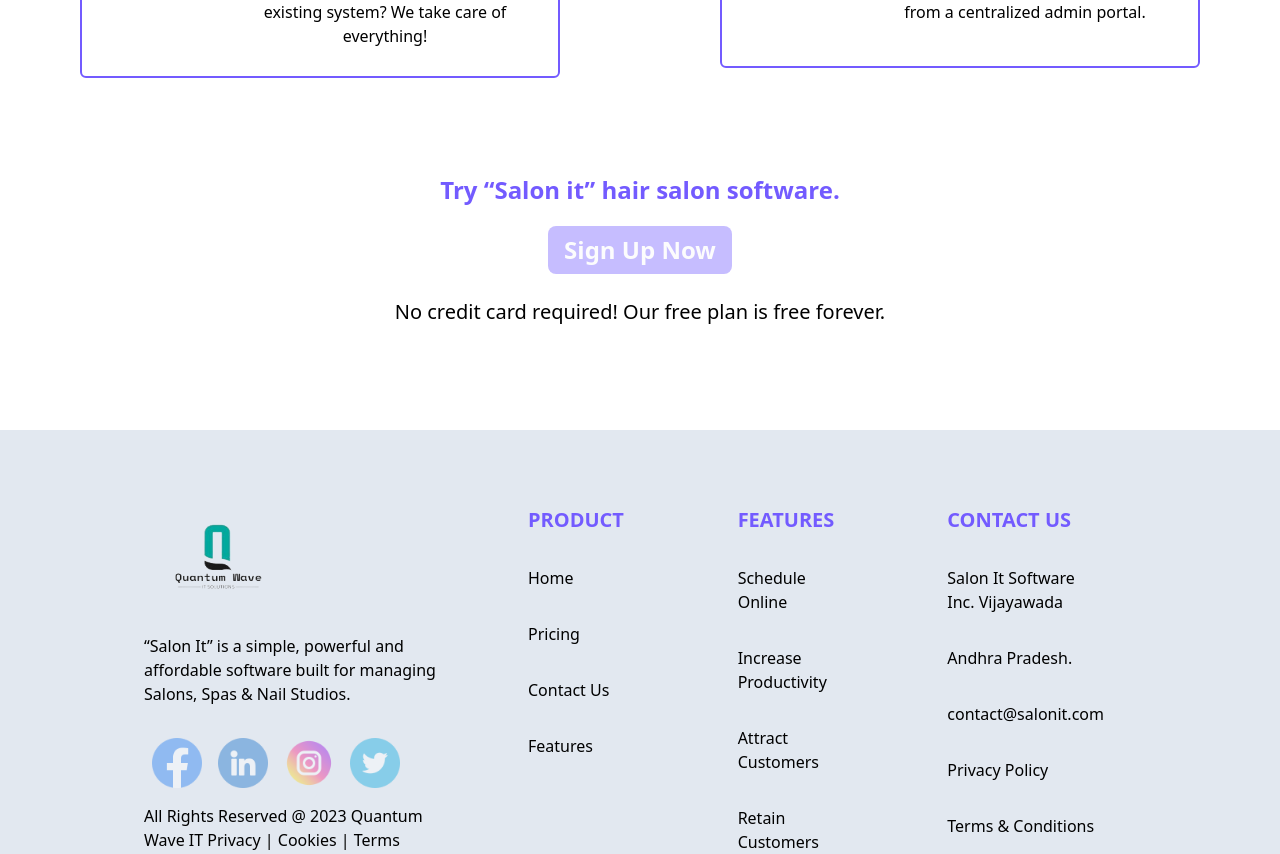
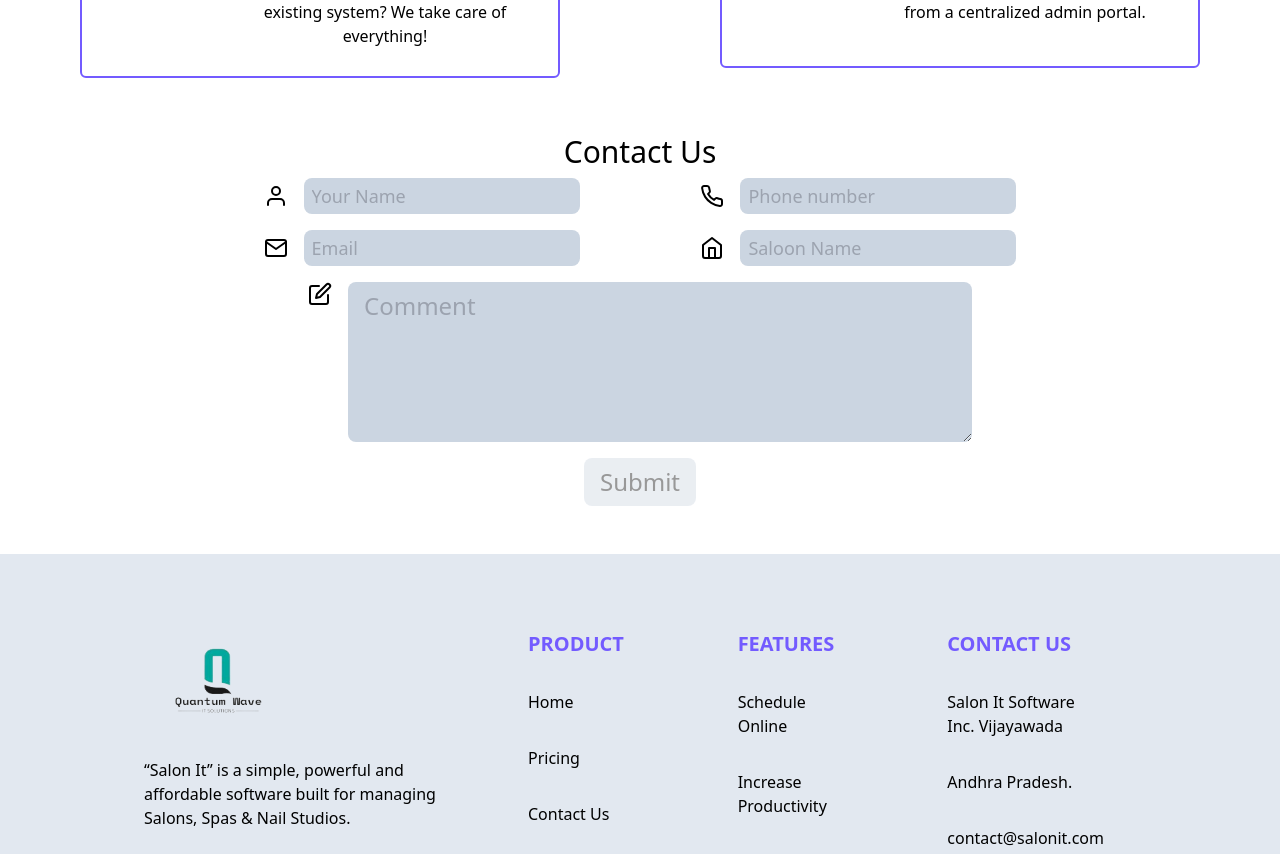
Before and after one commit to QITsolution/QWIT-landing, a React (Create React App) app: page / in a window 1280 px wide. Shown: the part 2536-3390 px from the top of the page. Built offline with nearby package versions, Linux system fonts and the light colour scheme.

Commit message:
added contact us component

```diff
--- a/src/App.js
+++ b/src/App.js
@@ -9,7 +9,7 @@
 
 const App = () => {
   return (
-    <div>
+    <>
       <NavBar />
       <Home />
       <Features />
@@ -17,7 +17,7 @@
       <Services />
       <ContactUs />
       <Footer />
-    </div>
+    </>
   );
 };
 
--- a/src/components/ContactUs.jsx
+++ b/src/components/ContactUs.jsx
@@ -1,19 +1,133 @@
-import React from "react";
+// import React from "react";
+
+// function ContactUs() {
+//   return (
+//     <div
+//       name="contactus"
+//       className=" flex flex-col w-full h-full items-center justify-center my-20">
+//       <p className="lg:text-2xl md:text-5xl text-3xl text-center text-[#735BFF] font-bold lg:px-0 px-3">
+//         Try “Salon it” hair salon software.
+//       </p>
+//       <div className="lg:text-2xl md:text-4xl text-3xl mt-5 hover:opacity-100 opacity-40 duration-300 text-slate-50 font-bold cursor-pointer bg-[#735BFF] rounded-lg py-2 px-4">
+//         Sign Up Now
+//       </div>
+//       <p className="my-6 lg:text-xl md:text-3xl text-2xl text-center lg:px-0 md:px-0 px-8">
+//         No credit card required! Our free plan is free forever.
+//       </p>
+//     </div>
+//   );
+// }
+// export default ContactUs;
+import { FiUser, FiMail, FiPhone, FiHome, FiEdit } from "react-icons/fi";
+import React, { useEffect, useState } from "react";
 
 function ContactUs() {
+  const [username, setUsername] = useState("");
+  const [phoneNumber, setPhoneNumber] = useState("");
+  const [email, setEmail] = useState("");
+  const [saloonName, setSaloonName] = useState("");
+  const [comment, setComment] = useState("");
+  const [canSubmit, setCanSubmit] = useState(false);
+  useEffect(() => {
+    if (
+      username.length > 0 &&
+      phoneNumber.length > 0 &&
+      email.length > 0 &&
+      saloonName.length > 0 &&
+      comment.length > 0
+    ) {
+      setCanSubmit(true);
+    } else {
+      setCanSubmit(false);
+    }
+  }, [username, phoneNumber, email, saloonName, comment]);
+  const handleSubmit = (e) => {
+    e.preventDefault();
+    console.log(
+      `${username}, ${phoneNumber},${email},${saloonName}, ${comment}`
+    );
+  };
   return (
     <div
       name="contactus"
-      className=" flex flex-col w-full h-full items-center justify-center my-20">
-      <p className="lg:text-2xl md:text-5xl text-3xl text-center text-[#735BFF] font-bold lg:px-0 px-3">
-        Try “Salon it” hair salon software.
-      </p>
-      <div className="lg:text-2xl md:text-4xl text-3xl mt-5 hover:opacity-100 opacity-40 duration-300 text-slate-50 font-bold cursor-pointer bg-[#735BFF] rounded-lg py-2 px-4">
-        Sign Up Now
-      </div>
-      <p className="my-6 lg:text-xl md:text-3xl text-2xl text-center lg:px-0 md:px-0 px-8">
-        No credit card required! Our free plan is free forever.
-      </p>
+      className="w-full h-full py-10 px-4 items-center justify-center flex flex-col">
+      <h1 className="lg:text-3xl md:text-2xl sm:text-xl">Contact Us</h1>
+      <form
+        className="w-full h-full items-center justify-center flex flex-col"
+        onSubmit={handleSubmit}>
+        <div
+          className="lg:w-[70%] w-auto h-full items-center justify-center flex flex-col lg:grid lg:grid-cols-2 lg:grid-rows-2
+        md:grid md:grid-cols-2 md:grid-rows-2">
+          <div className=" flex flex-row  items-center justify-center">
+            <FiUser className="w-6 h-6 mr-4" />
+            <input
+              className="h-auto lg:text-lg md:text-md sm:text-sm text-lg my-2 bg-slate-300 px-2 py-1 rounded-lg outline-none transition-transform duration-300 focus:scale-110"
+              type="text"
+              placeholder="Your Name"
+              onChange={(e) => {
+                setUsername(e.target.value);
+              }}
+            />
+          </div>
+          <div className=" flex flex-row  items-center justify-center">
+            <FiPhone className="w-6 h-6 mr-4" />
+            <input
+              className="h-auto lg:text-lg md:text-md sm:text-sm text-lg my-2 bg-slate-300 px-2 py-1 rounded-lg outline-none transition-transform duration-300 focus:scale-110"
+              type="text"
+              placeholder="Phone number"
+              onChange={(e) => {
+                setPhoneNumber(e.target.value);
+              }}
+            />
+          </div>
+          <div className=" flex flex-row  items-center justify-center">
+            <FiMail className="w-6 h-6 mr-4" />
+            <input
+              className="h-auto lg:text-lg md:text-md sm:text-sm text-lg my-2 bg-slate-300 px-2 py-1 rounded-lg outline-none transition-transform duration-300 focus:scale-110"
+              type="email"
+              placeholder="Email"
+              onChange={(e) => {
+                setEmail(e.target.value);
+              }}
+            />
+          </div>
+          <div className=" flex flex-row  items-center justify-center">
+            <FiHome className="w-6 h-6 mr-4" />
+            <input
+              className="h-auto lg:text-lg md:text-md sm:text-sm text-lg my-2 bg-slate-300 px-2 py-1 rounded-lg outline-none transition-transform duration-300 focus:scale-110"
+              type="text"
+              placeholder="Saloon Name"
+              onChange={(e) => {
+                setSaloonName(e.target.value);
+              }}
+            />
+          </div>
+        </div>
+        <div className="flex flex-col w-full h-full  items-center justify-center">
+          <div className="flex flex-row h-full w-full   justify-center">
+            <FiEdit className="h-6 w-6 my-2 mr-4" />
+            <textarea
+              className="h-[10rem] w-[50%] lg:text-2xl md:text-xl sm:text-lg my-2 bg-slate-300 px-4 py-2 rounded-lg outline-none"
+              placeholder="Comment"
+              onChange={(e) => {
+                setComment(e.target.value);
+              }}
+            />
+          </div>
+          <button
+            disabled={!canSubmit}
+            className={`w-auto h-auto lg:text-2xl md:text-xl sm:text-lg my-2 bg-slate-300 px-4 py-2 rounded-lg
+          transition-transform duration-300 outline-none focus:scale-110
+          ${
+            !canSubmit
+              ? "opacity-40 cursor-not-allowed"
+              : " hover:bg-slate-600 duration-300 transition-all opacity-100"
+          }`}
+            type="submit">
+            Submit
+          </button>
+        </div>
+      </form>
     </div>
   );
 }
--- a/src/components/Home.jsx
+++ b/src/components/Home.jsx
@@ -3,7 +3,7 @@
 const Home = () => {
   return (
     <div name="home" className="h-full w-full">
-      <div className="w-full flex flex-row justify-between items-center snap-center">
+      <div className="w-full flex flex-row justify-between items-center">
         <div
           className="bg-black w-full flex lg:mt-[7rem] lg:flex-row px-10
          flex-col justify-between items-center">
--- a/src/components/Pricing.jsx
+++ b/src/components/Pricing.jsx
@@ -30,13 +30,13 @@
         {/* prof */}
         <div className="flex lg:flex-row flex-col items-center justify-center">
           <div className=" h-auto lg:w-full md:w-full w-[25rem] flex flex-col items-center border-[3px] rounded-md border-[#735BFF] lg:mx-[10rem] py-14 px-20 my-6">
-            <p className="lg:text-4xl md:text-5xl text-5xl">Professional</p>
+            <p className="lg:text-4xl md:text-5xl text-3xl">Professional</p>
             <p className="flex flex-row text-[red] items-center">
               <p>₹</p>
-              <p className="lg:text-2xl md:text-3xl text-3xl lg:my-2 my-3">
+              <p className="lg:text-2xl md:text-3xl text-xl lg:my-2 my-3">
                 10,000
               </p>
-              <p className="lg:text-2xl md:text-3xl text-3xl lg:my-2 my-3">
+              <p className="lg:text-2xl md:text-3xl text-xl lg:my-2 my-3">
                 /year
               </p>
             </p>
@@ -46,7 +46,7 @@
                   <div className="flex items-center lg:text-2xl md:text-5xl text-5xl justify-center  py-3">
                     <p
                       key={id}
-                      className="lg:text-lg md:text-3xl text-xl text-center">
+                      className="lg:text-lg md:text-3xl text-lg text-center">
                       {val}
                     </p>
                   </div>
@@ -64,13 +64,13 @@
           </div>
           {/* ent */}
           <div className=" h-auto lg:w-full md:w-full w-[25rem] flex flex-col items-center border-[3px] rounded-md border-[#735BFF] lg:mx-[10rem] py-14 px-20 my-6">
-            <p className="lg:text-4xl md:text-5xl text-5xl">Enterprise</p>
+            <p className="lg:text-4xl md:text-5xl text-3xl">Enterprise</p>
             <p className="flex flex-row text-[green] items-center">
               <p>₹</p>
-              <p className="lg:text-2xl md:text-3xl text-3xl lg:my-2 my-3">
+              <p className="lg:text-2xl md:text-3xl text-xl lg:my-2 my-3">
                 15,000
               </p>
-              <p className="lg:text-2xl md:text-3xl text-3xl lg:my-2 my-3">
+              <p className="lg:text-2xl md:text-3xl text-xl lg:my-2 my-3">
                 /year
               </p>
             </p>
@@ -80,7 +80,7 @@
                   <div className="flex items-center lg:text-2xl md:text-5xl text-5xl justify-center  py-3">
                     <p
                       key={id}
-                      className="lg:text-lg md:text-3xl text-xl text-center">
+                      className="lg:text-lg md:text-3xl text-lg text-center">
                       {val}
                     </p>
                   </div>
```
